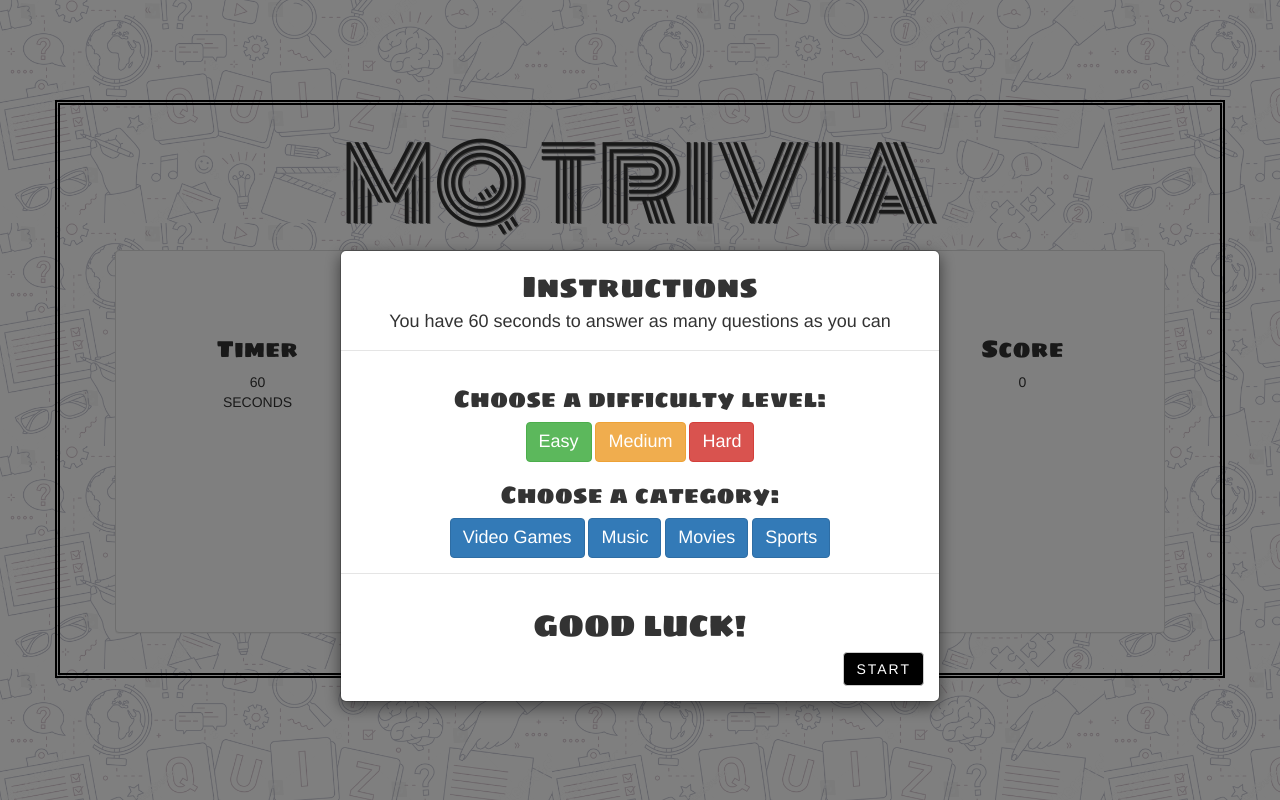
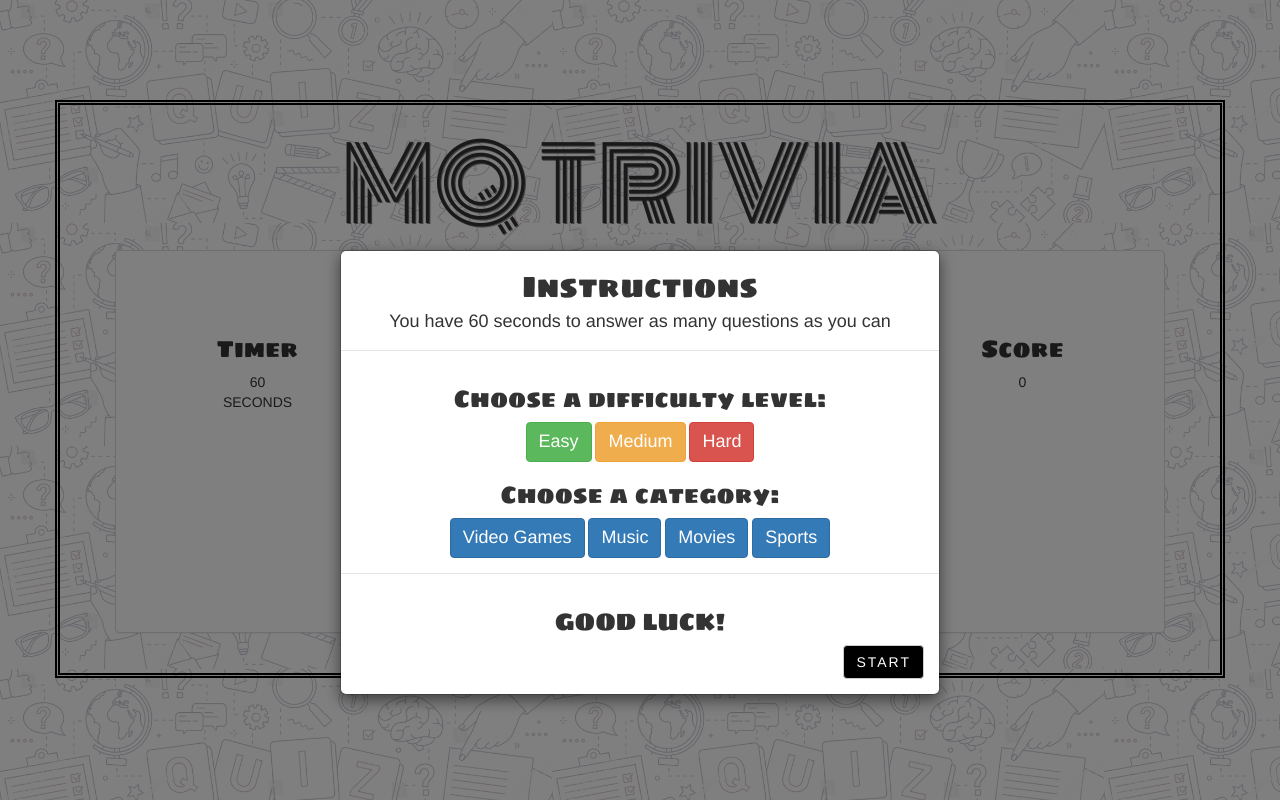
Before and after one commit to maroua-akkari/Sparta-game, a plain HTML site: page index.html in a window 1280 px wide. Drawn offline with nearby package versions, Linux system fonts and the light colour scheme; no server answers; a script that the page names is missing.

Commit message:
changed font size

```diff
--- a/index.html
+++ b/index.html
@@ -37,7 +37,7 @@
                   <button type="button" class="btn btn-primary category">Sports</button>
                 </div>
                 <div class="modal-footer">
-                  <h2>GOOD LUCK!</h2>
+                  <h3>GOOD LUCK!</h3>
                   <button type="button" class="btn btn-default start" data-dismiss="modal" id="start">START</button>
                 </div>
               </div>
```
